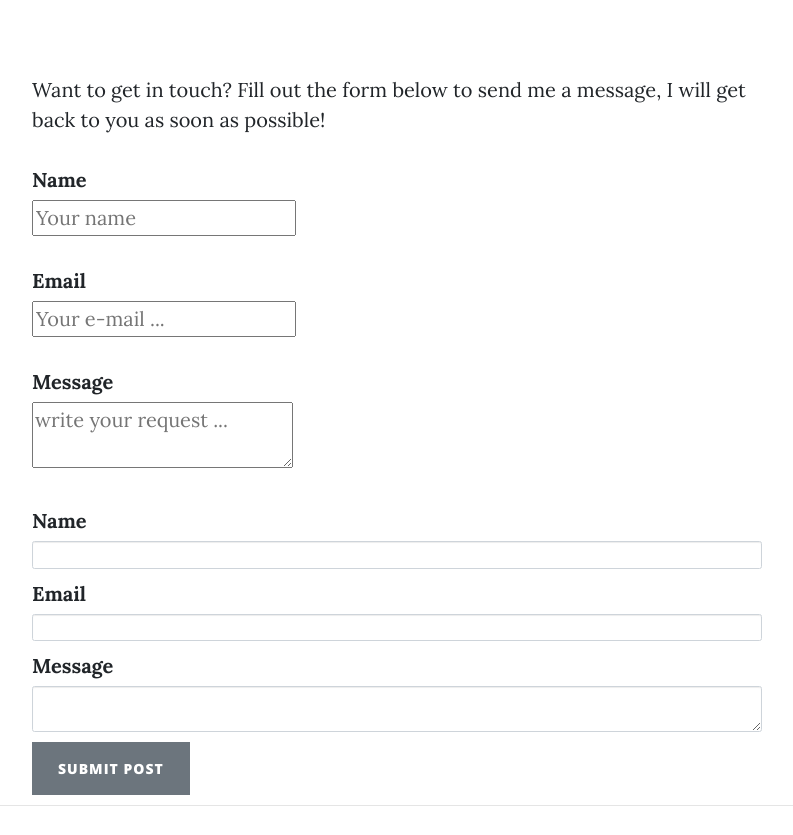
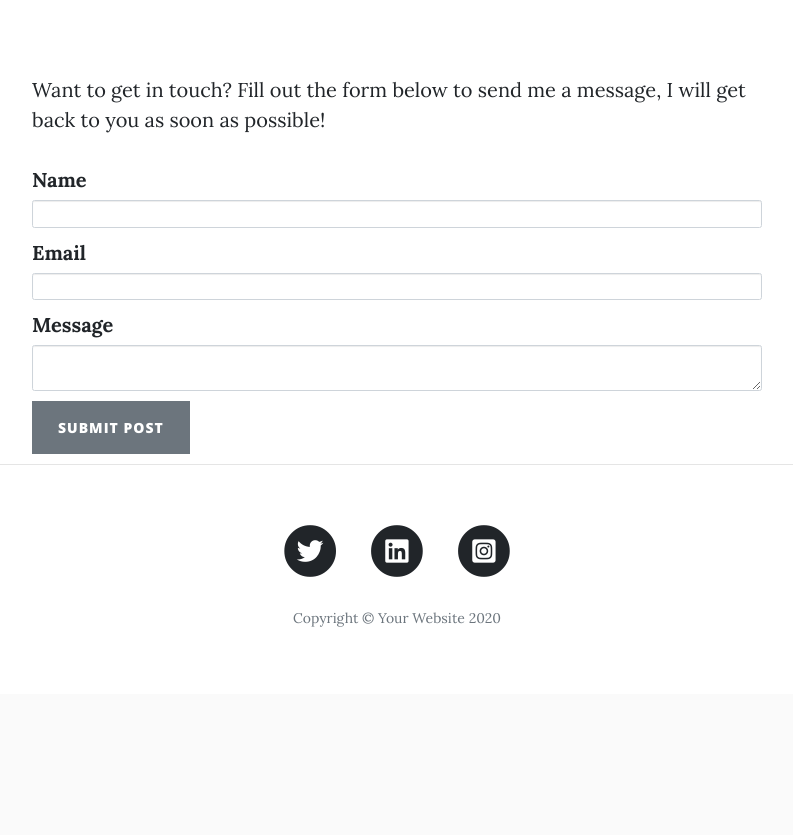
Before and after one commit to elphie1185/dataAcrobatBlog, a Flask app: page /contact in a window 1280 px wide. Shown: the part 537-1372 px from the top of the page, without its empty margins (243-1036 px from the left). After the commit the page ends 1164 px from the top, so only its background shows below. Run offline with Flask 2, Linux system fonts and the light colour scheme; some libraries are stand-ins or nearby versions.

Commit message:
Add contact form

```diff
--- a/templates/contact.html
+++ b/templates/contact.html
@@ -24,14 +24,8 @@
     <div class="row">
       <div class="col-lg-8 col-md-10 mx-auto">
         <p>Want to get in touch? Fill out the form below to send me a message, I will get back to you as soon as possible!</p>
-        <p>{{ form.name.label }} <br>
-          {{ form.name(placeholder='Your name') }}</p>
-        <p>{{ form.email.label }} <br>
-          {{ form.email(placeholder='Your e-mail ...') }}</p>
-        <p><p>
-          {{ form.message.label }}<br>
-          {{ form.message(placeholder='write your request ...') }}
-      </p></p>
+        {{ ckeditor.load() }}
+        {{ ckeditor.config(name='body') }}
         {{ wtf.quick_form(form, novalidate=True, button_map={"submit": "secondary"}) }}
       </div>
     </div>
```
